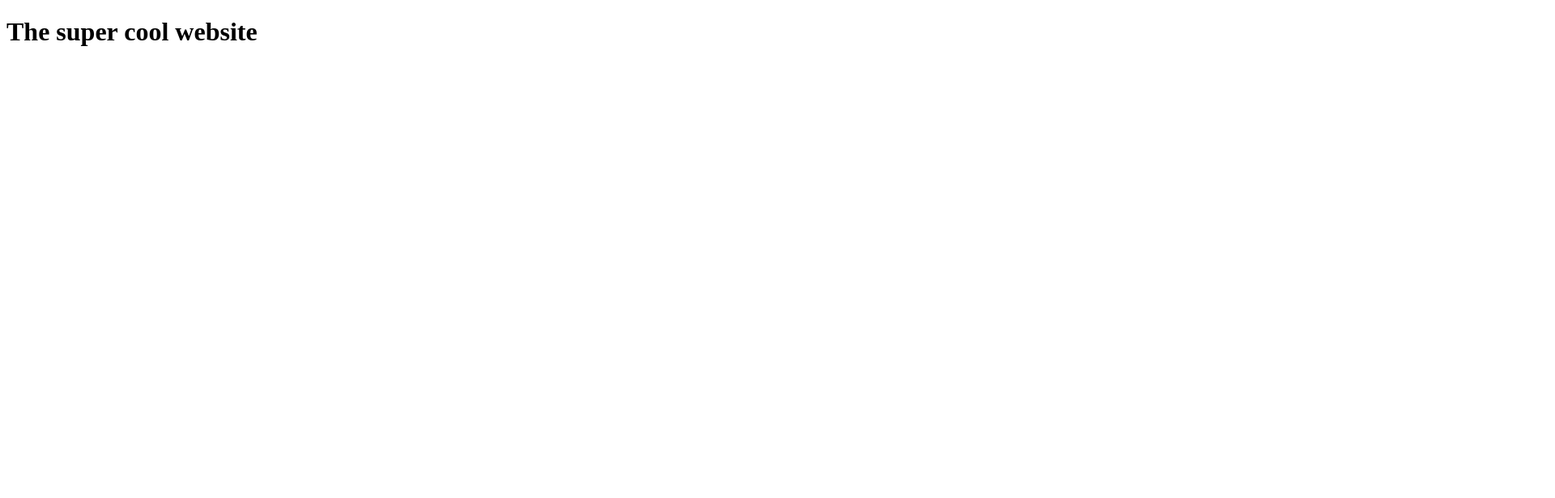
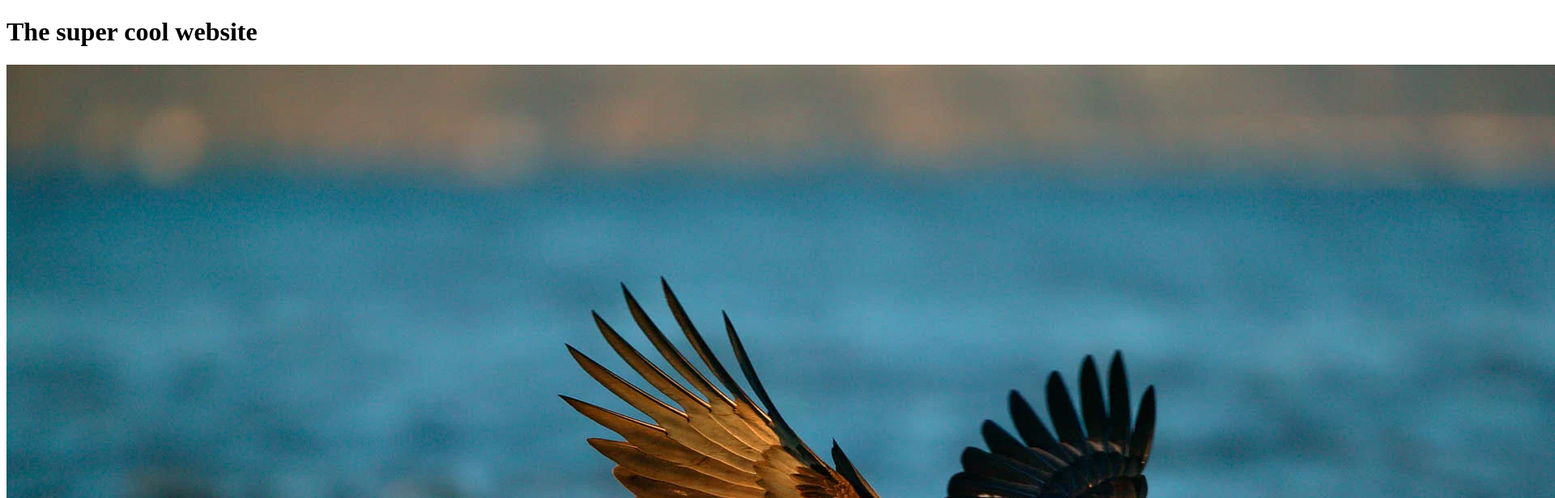
Before and after one commit to hazem-ta/git_iti, a plain HTML site: page index.html in a window 1280 px wide. Shown: the top 616 px of the page at 81% size, 1920 px wide, since content can reach past the window. Drawn offline with Linux system fonts and the light colour scheme.

Commit message:
adding image

```diff
--- a/index.html
+++ b/index.html
@@ -7,5 +7,6 @@
 </head>
 <body>
     <h1>The super cool website</h1>
+    <img src="eagle.webp" alt="image of eagle">
 </body>
 </html>
```
Also changed, not shown: eagle.webp (added).
